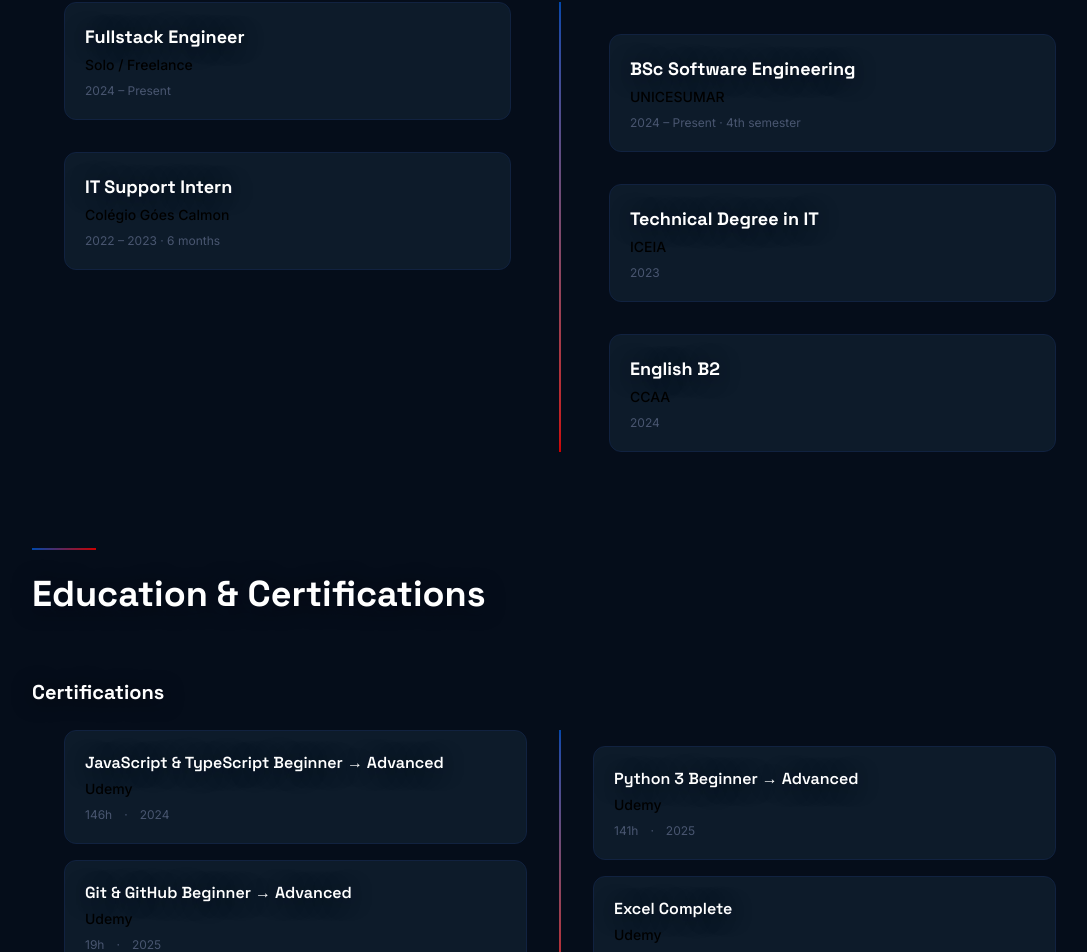
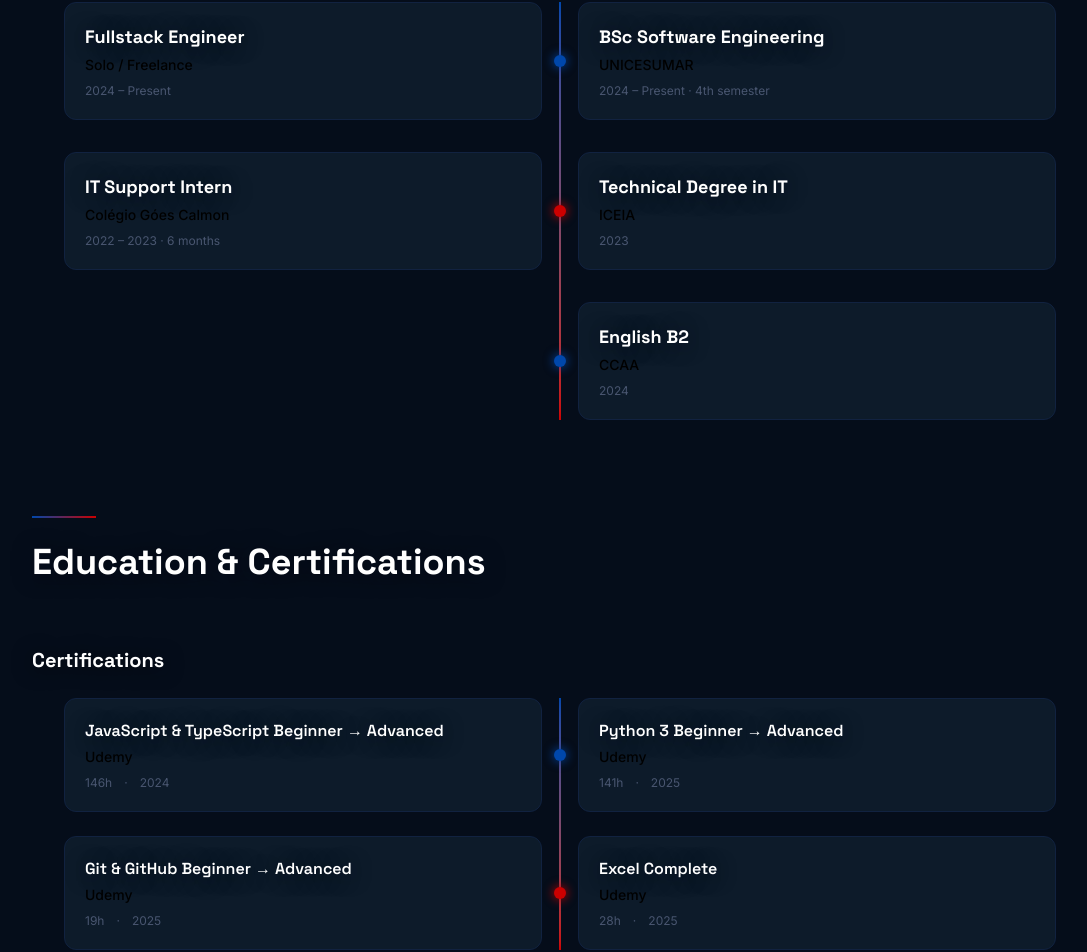
Before and after one commit to ViChagas07/Portfolio-Resume, a Next.js app: page /en in a window 1280 px wide. Shown: the part 4276-5228 px from the top of the page, without its empty margins (80-1167 px from the left). Built offline with nearby package versions, Linux system fonts and the light colour scheme.

Commit message:
feat: timeline dots restored on desktop (Experience + Certifications), mobile untouched

```diff
--- a/app/globals.css
+++ b/app/globals.css
@@ -463,3 +463,23 @@ section, .section {
 .animate-scroll-dot {
   animation: scroll-dot 1.8s cubic-bezier(0.45, 0, 0.55, 1) infinite;
 }
+
+/* ── Timeline dots (desktop >= 1024px only) ── */
+@media (min-width: 1024px) {
+  .timeline-dot {
+    width: 12px;
+    height: 12px;
+    border-radius: 50%;
+    flex-shrink: 0;
+    position: relative;
+    z-index: 2;
+  }
+  .timeline-dot-blue {
+    background-color: #0047AB;
+    box-shadow: 0 0 8px 2px rgba(0, 71, 171, 0.6);
+  }
+  .timeline-dot-red {
+    background-color: #CC0000;
+    box-shadow: 0 0 8px 2px rgba(204, 0, 0, 0.6);
+  }
+}
--- a/components/sections/Experience.tsx
+++ b/components/sections/Experience.tsx
@@ -1,9 +1,20 @@
 "use client";
 
+import React from "react";
 import { useTranslations } from "next-intl";
 import { useInView } from "@/hooks/useInView";
 import { SectionTitle } from "@/components/ui/SectionTitle";
 import { TIMELINE_ITEMS, CERTIFICATIONS } from "@/lib/constants";
+
+/* ── Timeline dot (desktop >= 1024px only) ── */
+function TimelineDot({ color }: { color: "blue" | "red" }) {
+  return (
+    <div
+      className={`timeline-dot ${color === "blue" ? "timeline-dot-blue" : "timeline-dot-red"}`}
+      aria-hidden="true"
+    />
+  );
+}
 
 /* ── Reusable card ── */
 function Card({
@@ -63,6 +74,26 @@ export function Experience() {
   const leftItems = TIMELINE_ITEMS.filter((i) => i.side === "left");
   const rightItems = TIMELINE_ITEMS.filter((i) => i.side === "right");
 
+  // Paired rows for desktop dots
+  const maxExpRows = Math.max(leftItems.length, rightItems.length);
+  const expRows = Array.from({ length: maxExpRows }, (_, i) => ({
+    left: leftItems[i] ?? null,
+    right: rightItems[i] ?? null,
+    dotColor: (i % 2 === 0 ? "blue" : "red") as "blue" | "red",
+  }));
+
+  // Certifications paired rows (even=left, odd=right)
+  const leftCerts = CERTIFICATIONS.filter((_, i) => i % 2 === 0);
+  const rightCerts = CERTIFICATIONS.filter((_, i) => i % 2 === 1);
+  const certRows = Array.from(
+    { length: Math.max(leftCerts.length, rightCerts.length) },
+    (_, i) => ({
+      left: leftCerts[i] ?? null,
+      right: rightCerts[i] ?? null,
+      dotColor: (i % 2 === 0 ? "blue" : "red") as "blue" | "red",
+    })
+  );
+
   return (
     <section
       id="experience"
@@ -72,7 +103,7 @@ export function Experience() {
     >
       <SectionTitle title={t("experience.title")} />
 
-      {/* ═══════ MOBILE: single column, centered timeline ═══════ */}
+      {/* ═══════ MOBILE: single column, centered timeline — UNCHANGED ═══════ */}
       <div className="relative lg:hidden">
         <div
           className="absolute left-1/2 top-0 h-full w-0.5 -translate-x-1/2 bg-gradient-to-b from-[var(--color-blue)] via-[var(--color-navy-lighter)] to-[var(--color-red)]"
@@ -91,42 +122,45 @@ export function Experience() {
         </div>
       </div>
 
-      {/* ═══════ DESKTOP: two-column mirrored grid ═══════ */}
-      <div className="relative hidden lg:grid lg:grid-cols-[1fr_2px_1fr] lg:gap-x-12">
+      {/* ═══════ DESKTOP: two-column mirrored grid WITH DOTS ═══════ */}
+      <div className="relative hidden lg:grid lg:grid-cols-[1fr_12px_1fr] lg:gap-y-8">
         {/* Center timeline spine — gradient blue → red */}
-        <div className="relative col-start-2 row-start-1" aria-hidden="true">
-          <div className="absolute inset-0 w-0.5 left-1/2 -translate-x-1/2 bg-gradient-to-b from-[var(--color-blue)] to-[var(--color-red)]" />
+        <div className="absolute left-1/2 top-0 bottom-0 w-0.5 -translate-x-1/2 bg-gradient-to-b from-[var(--color-blue)] to-[var(--color-red)] z-0" aria-hidden="true" />
+
+        {expRows.map((row, i) => (
+          <React.Fragment key={i}>
+            {/* Left cell */}
+            <div className="flex justify-end pr-3 z-10">
+              {row.left && (
+                <div className="w-[calc(100%-2rem)]">
+                  <Card
+                    title={t(`${row.left.titleKey}`)}
+                    subtitle={t(`${row.left.subtitleKey}`)}
+                    period={t(`${row.left.periodKey}`)}
+                  />
+                </div>
+              )}
             </div>
 
-        {/* Left column: Experience */}
-        <div className="col-start-1 row-start-1 flex flex-col gap-8">
-          {leftItems.map((item, idx) => (
-            <div key={item.key} className="relative flex justify-end">
+            {/* Dot cell — centered on the line */}
+            <div className="flex items-center justify-center z-10">
+              <TimelineDot color={row.dotColor} />
+            </div>
+
+            {/* Right cell */}
+            <div className="flex justify-start pl-3 z-10">
+              {row.right && (
                 <div className="w-[calc(100%-2rem)]">
                   <Card
-                  title={t(`${item.titleKey}`)}
-                  subtitle={t(`${item.subtitleKey}`)}
-                  period={t(`${item.periodKey}`)}
+                    title={t(`${row.right.titleKey}`)}
+                    subtitle={t(`${row.right.subtitleKey}`)}
+                    period={t(`${row.right.periodKey}`)}
                   />
                 </div>
+              )}
             </div>
+          </React.Fragment>
         ))}
-        </div>
-
-        {/* Right column: Education */}
-        <div className="col-start-3 row-start-1 flex flex-col gap-8 pt-8">
-          {rightItems.map((item, idx) => (
-            <div key={item.key} className="relative flex justify-start">
-              <div className="w-[calc(100%-2rem)]">
-                <Card
-                  title={t(`${item.titleKey}`)}
-                  subtitle={t(`${item.subtitleKey}`)}
-                  period={t(`${item.periodKey}`)}
-                />
-              </div>
-            </div>
-          ))}
-        </div>
       </div>
 
       {/* ═══════ Certifications ═══════ */}
@@ -138,8 +172,8 @@ export function Experience() {
         {t("certifications.title")}
       </h3>
 
-      {/* ═══════ MOBILE: single column, centered timeline ═══════ */}
-      <div className="relative sm:hidden">
+      {/* ═══════ MOBILE: single column, centered timeline — UNCHANGED ═══════ */}
+      <div className="relative lg:hidden">
         <div
           className="absolute left-1/2 top-0 h-full w-0.5 -translate-x-1/2 bg-gradient-to-b from-[var(--color-blue)] via-[var(--color-navy-lighter)] to-[var(--color-red)]"
           aria-hidden="true"
@@ -158,44 +192,47 @@ export function Experience() {
         </div>
       </div>
 
-      {/* ═══════ DESKTOP: two-column mirrored grid ═══════ */}
-      <div className="relative hidden sm:grid sm:grid-cols-[1fr_2px_1fr] sm:gap-x-8">
+      {/* ═══════ DESKTOP: two-column mirrored grid WITH DOTS ═══════ */}
+      <div className="relative hidden lg:grid lg:grid-cols-[1fr_12px_1fr] lg:gap-y-6">
         {/* Center timeline spine — gradient blue → red */}
-        <div className="relative col-start-2 row-start-1" aria-hidden="true">
-          <div className="absolute inset-0 w-0.5 left-1/2 -translate-x-1/2 bg-gradient-to-b from-[var(--color-blue)] to-[var(--color-red)]" />
+        <div className="absolute left-1/2 top-0 bottom-0 w-0.5 -translate-x-1/2 bg-gradient-to-b from-[var(--color-blue)] to-[var(--color-red)] z-0" aria-hidden="true" />
+
+        {certRows.map((row, i) => (
+          <React.Fragment key={i}>
+            {/* Left cell */}
+            <div className="flex justify-end pr-3 z-10">
+              {row.left && (
+                <div className="w-[calc(100%-2rem)]">
+                  <CertCard
+                    name={t(`${row.left.nameKey}`)}
+                    issuer={t(`${row.left.issuerKey}`)}
+                    hours={t(`${row.left.hoursKey}`)}
+                    year={t(`${row.left.yearKey}`)}
+                  />
+                </div>
+              )}
             </div>
 
-        {/* Left column */}
-        <div className="col-start-1 row-start-1 flex flex-col gap-4">
-          {CERTIFICATIONS.filter((_, i) => i % 2 === 0).map((cert) => (
-            <div key={cert.key} className="relative flex justify-end">
+            {/* Dot cell — centered on the line */}
+            <div className="flex items-center justify-center z-10">
+              <TimelineDot color={row.dotColor} />
+            </div>
+
+            {/* Right cell */}
+            <div className="flex justify-start pl-3 z-10">
+              {row.right && (
                 <div className="w-[calc(100%-2rem)]">
                   <CertCard
-                  name={t(`${cert.nameKey}`)}
-                  issuer={t(`${cert.issuerKey}`)}
-                  hours={t(`${cert.hoursKey}`)}
-                  year={t(`${cert.yearKey}`)}
+                    name={t(`${row.right.nameKey}`)}
+                    issuer={t(`${row.right.issuerKey}`)}
+                    hours={t(`${row.right.hoursKey}`)}
+                    year={t(`${row.right.yearKey}`)}
                   />
                 </div>
+              )}
             </div>
+          </React.Fragment>
         ))}
-        </div>
-
-        {/* Right column */}
-        <div className="col-start-3 row-start-1 flex flex-col gap-4 pt-4">
-          {CERTIFICATIONS.filter((_, i) => i % 2 === 1).map((cert) => (
-            <div key={cert.key} className="relative flex justify-start">
-              <div className="w-[calc(100%-2rem)]">
-                <CertCard
-                  name={t(`${cert.nameKey}`)}
-                  issuer={t(`${cert.issuerKey}`)}
-                  hours={t(`${cert.hoursKey}`)}
-                  year={t(`${cert.yearKey}`)}
-                />
-              </div>
-            </div>
-          ))}
-        </div>
       </div>
     </section>
   );
```
Lines whose indentation alone changed are shown as unchanged.
